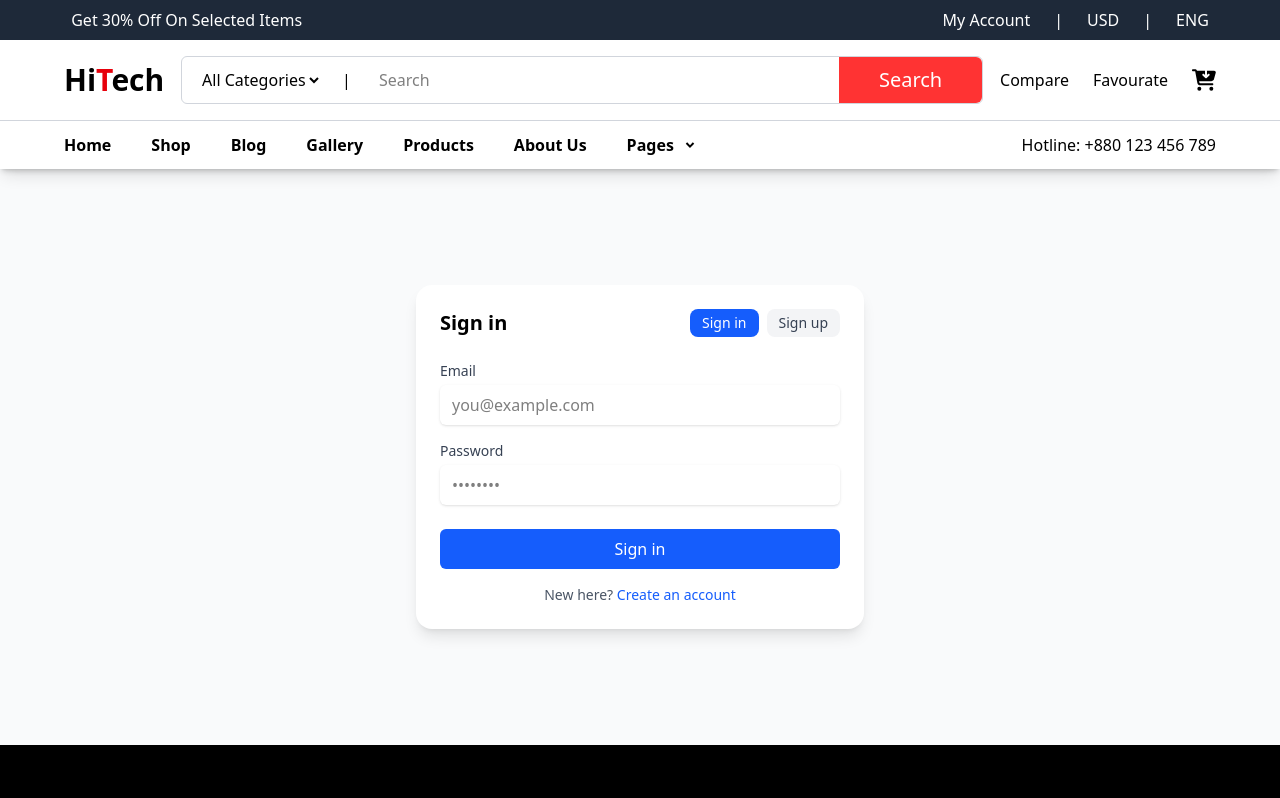
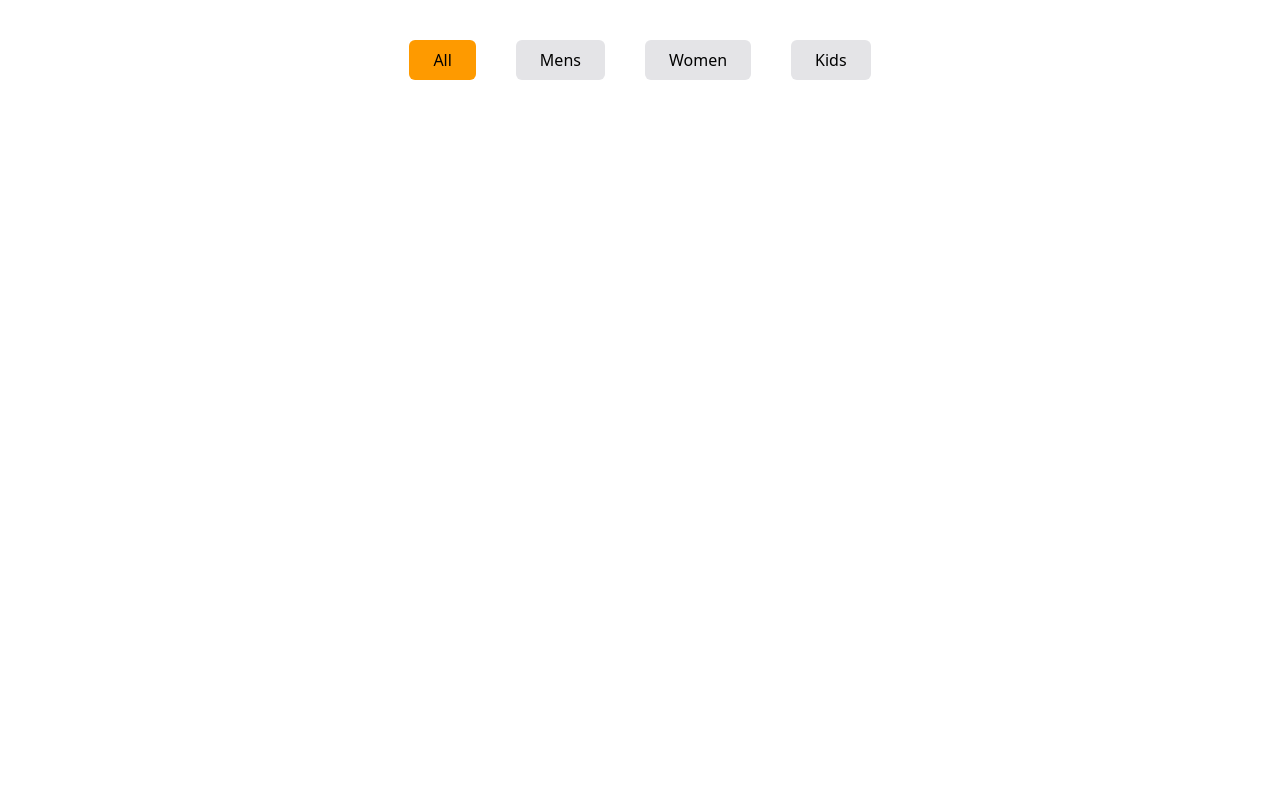
Before and after one commit to shamsad-alam/hitech, a React (Vite) app: page /pages/login in a window 1280 px wide. Shown: the top 798 px of the page. Built offline with nearby package versions, Linux system fonts and the light colour scheme.

Commit message:
practive some tab section

```diff
--- a/src/App.jsx
+++ b/src/App.jsx
@@ -13,6 +13,7 @@ import ProductListSam from './practice/samproduct/ProductListSam'
 import ProductDetailsSam from './practice/samproduct/ProductDetailsSam'
 import ProductDetails from './pages/ProductDetails'
 import ProductList from './pages/ProductList'
+import TabProductList from './practice/tabCategory/TabProductList'
 
 function App() {
   const routers = createBrowserRouter([
@@ -34,9 +35,16 @@ function App() {
   ])
   return (
     <div>
-      <RouterProvider router={routers} />
+      {/* <RouterProvider router={routers} /> */}
 
 
+      {/* practice all component here */}
+      <TabProductList />
+
+
+
+
+      {/* other coponent here */}
       {/* <div>
         <BrowserRouter>
           <Routes>
--- /dev/null
+++ b/src/practice/tabCategory/ProductData.js
@@ -0,0 +1,38 @@
+const ProductData = [
+  {
+    id: 1,
+    name: "T-shirt",
+    price: 450,
+    oldPrice: 500,
+    onSale: true,
+    newArrival: false,
+    category: "Mens",
+  },
+  {
+    id: 2,
+    name: "Joggers",
+    price: 600,
+    oldPrice: 700,
+    onSale: false,
+    newArrival: false,
+    category: "Mens",
+  },
+  {
+    id: 3,
+    name: "Kurti",
+    price: 1200,
+    oldPrice: 1300,
+    onSale: false,
+    newArrival: true,
+    category: "Women",
+  },
+  {
+    id: 4,
+    name: "kids T-shirt",
+    price: 250,
+    oldPrice: 300,
+    onSale: false,
+    newArrival: false,
+    category: "Kids",
+  },
+];
--- /dev/null
+++ b/src/practice/tabCategory/TabProductCard.jsx
@@ -0,0 +1,13 @@
+import React from 'react'
+
+function TabProductCard() {
+    return (
+        <div>
+            <div>
+
+            </div>
+        </div>
+    )
+}
+
+export default TabProductCard
--- /dev/null
+++ b/src/practice/tabCategory/TabProductList.jsx
@@ -0,0 +1,26 @@
+import React, { useState } from 'react'
+
+function TabProductList() {
+    const [activeTab, setactiveTab] = useState("All")
+    const CategoriesTab = ["All", "Mens", "Women", "Kids"];
+    return (
+        <>
+            <section className='w-7xl mx-auto px-12'>
+                <div>
+                    {/* tab section */}
+                    <div className=' text-center mt-10'>
+                        {CategoriesTab.map((tab) => (
+                            <button key={tab.id} className={`mx-5 px-6 py-2 rounded-md cursor-pointer text-center text-black
+                                ${activeTab === tab ? 'bg-amber-500' : 'bg-zinc-200'} `}
+                                onClick={() => setactiveTab(tab)} >
+                                {tab}
+                            </button>
+                        ))}
+                    </div>
+                </div>
+            </section>
+        </>
+    )
+}
+
+export default TabProductList
```
